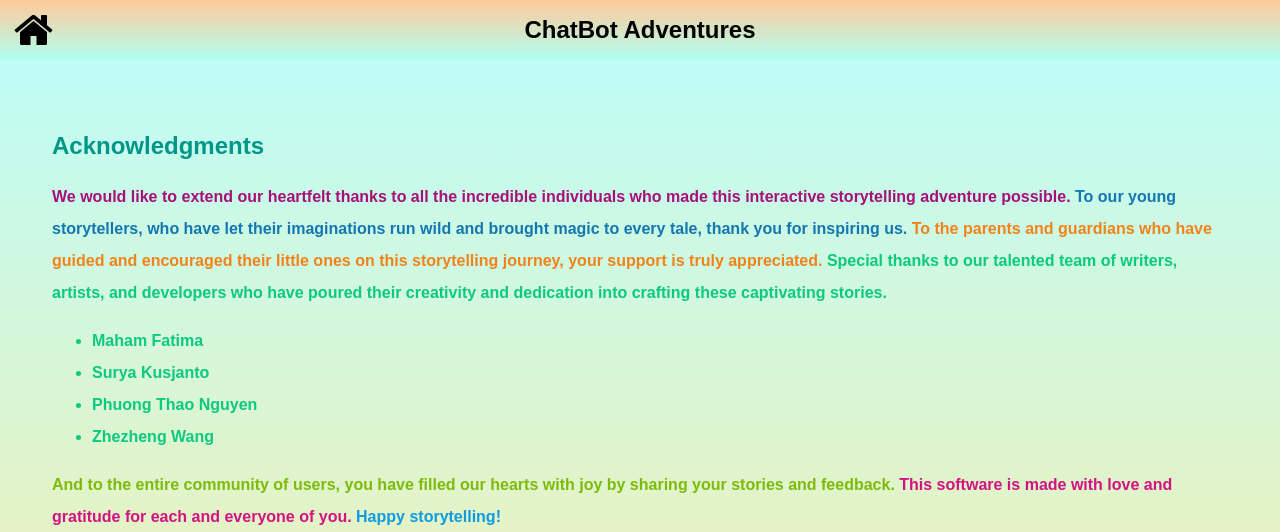
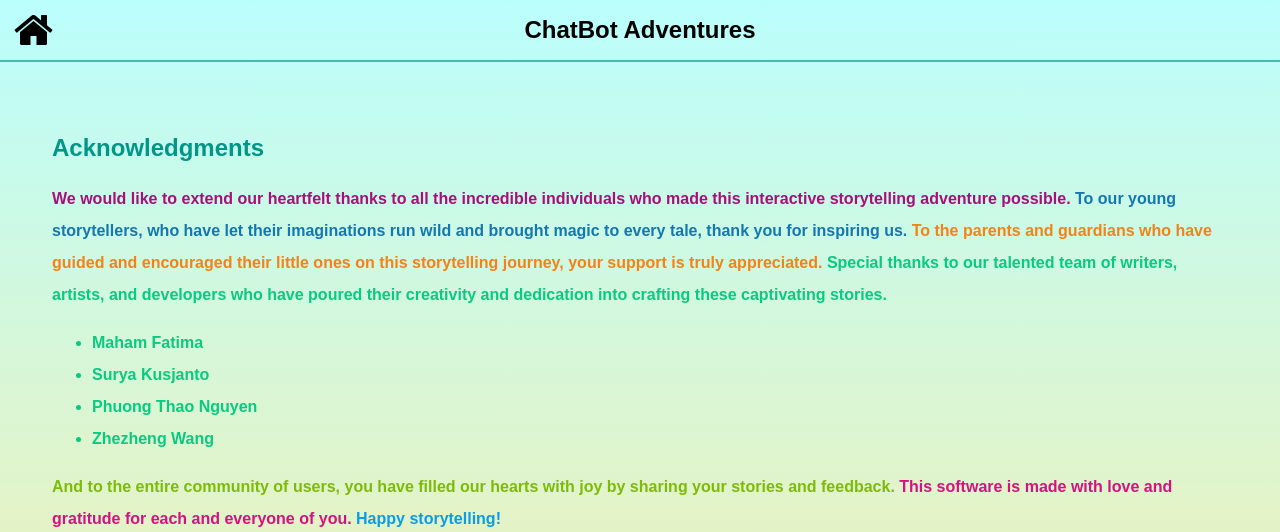
Before and after one commit to kayrux/Story-Sketch, a plain HTML site: page acknowledgments.html in a window 1280 px wide. Shown: the top 532 px of the page. Drawn offline with Linux system fonts and the light colour scheme.

Commit message:
Navigation bar styling adjustments

```diff
--- a/styles/nav.css
+++ b/styles/nav.css
@@ -2,21 +2,7 @@
   display: flex;
   align-items: center;
   padding: 0.5rem;
-  background: linear-gradient(
-    0deg,
-    rgba(43, 122, 248, 1) 0%,
-    rgba(11, 228, 215, 1) 100%
-  );
-  background: linear-gradient(
-    0deg,
-    rgba(43, 248, 212, 1) 0%,
-    rgba(255, 177, 108, 1) 100%
-  );
-  background: linear-gradient(
-    0deg,
-    rgba(177, 255, 241, 1) 0%,
-    rgba(255, 202, 154, 1) 100%
-  );
+  border-bottom: 2px solid #3fbeae;
 }
 
 .left-nav {
@@ -46,6 +32,10 @@
   background: none;
   cursor: pointer;
 }
+
+.home-btn:hover {
+  transform: scale(1.05);
+}
 .home-btn i {
   font-size: 42px;
 }
```
